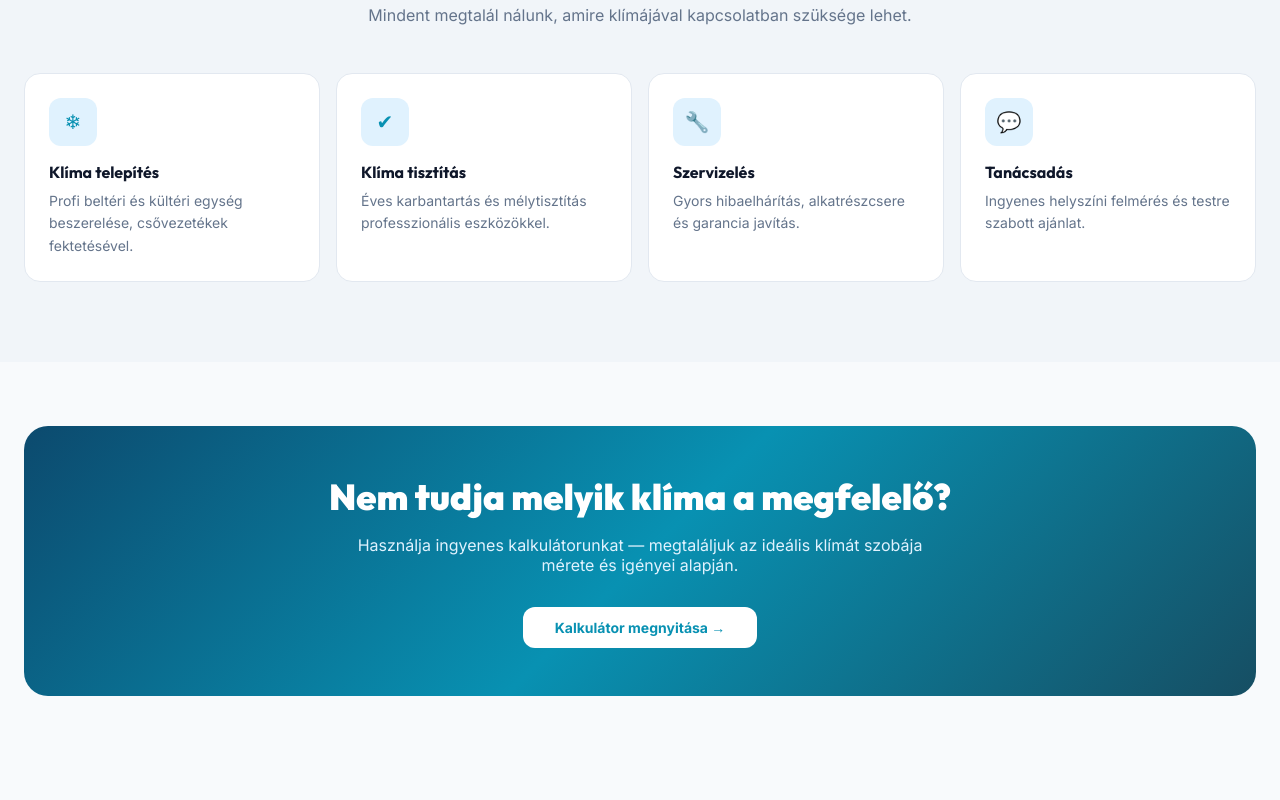
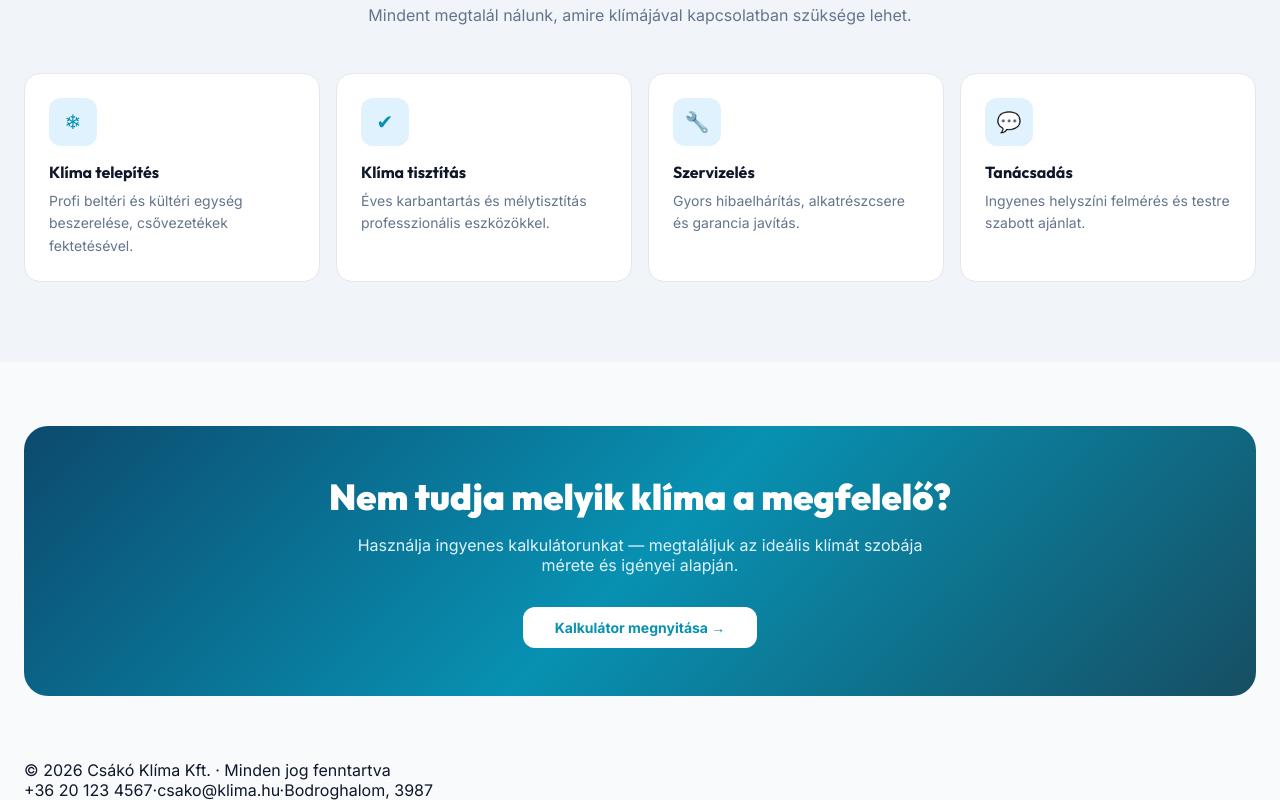
Before and after one commit to AceA1118/klim-sweboldal-vizsgaremek, a React (Vite) app in the folder frontend/: page / in a window 1280 px wide. Shown: the part 936-1736 px from the top of the page. Before the commit the page ends 1696 px from the top, so only its background shows below. Built offline with nearby package versions, Linux system fonts and the light colour scheme.

Commit message:
footer letrehozása

```diff
--- a/frontend/src/App.jsx
+++ b/frontend/src/App.jsx
@@ -2,6 +2,7 @@ import Navbar from "./components/Navbar.jsx";
 import Hero from "./components/Hero.jsx";
 import Services from "./components/Services.jsx";
 import CallToAction from "./components/CallToAction.jsx";
+import Footer from "./components/Footer.jsx";
 
 export default function App() {
   return (
@@ -10,6 +11,7 @@ export default function App() {
       <Hero />
       <Services />
       <CallToAction />
+      <Footer />
     </>
   );
 }
--- /dev/null
+++ b/frontend/src/components/Footer.jsx
@@ -0,0 +1,23 @@
+import "./Footer.css";
+
+export default function Footer() {
+  const year = new Date().getFullYear();
+
+  return (
+    <footer className="footer">
+      <div className="container footer-inner">
+        <div className="footer-copy">
+          © {year} Csákó Klíma Kft. · Minden jog fenntartva
+        </div>
+
+        <div className="footer-contact">
+          <span>+36 20 123 4567</span>
+          <span>·</span>
+          <span>csako@klima.hu</span>
+          <span>·</span>
+          <span>Bodroghalom, 3987</span>
+        </div>
+      </div>
+    </footer>
+  );
+}
```
Also changed, not shown: frontend/src/components/Footer.css (added).
